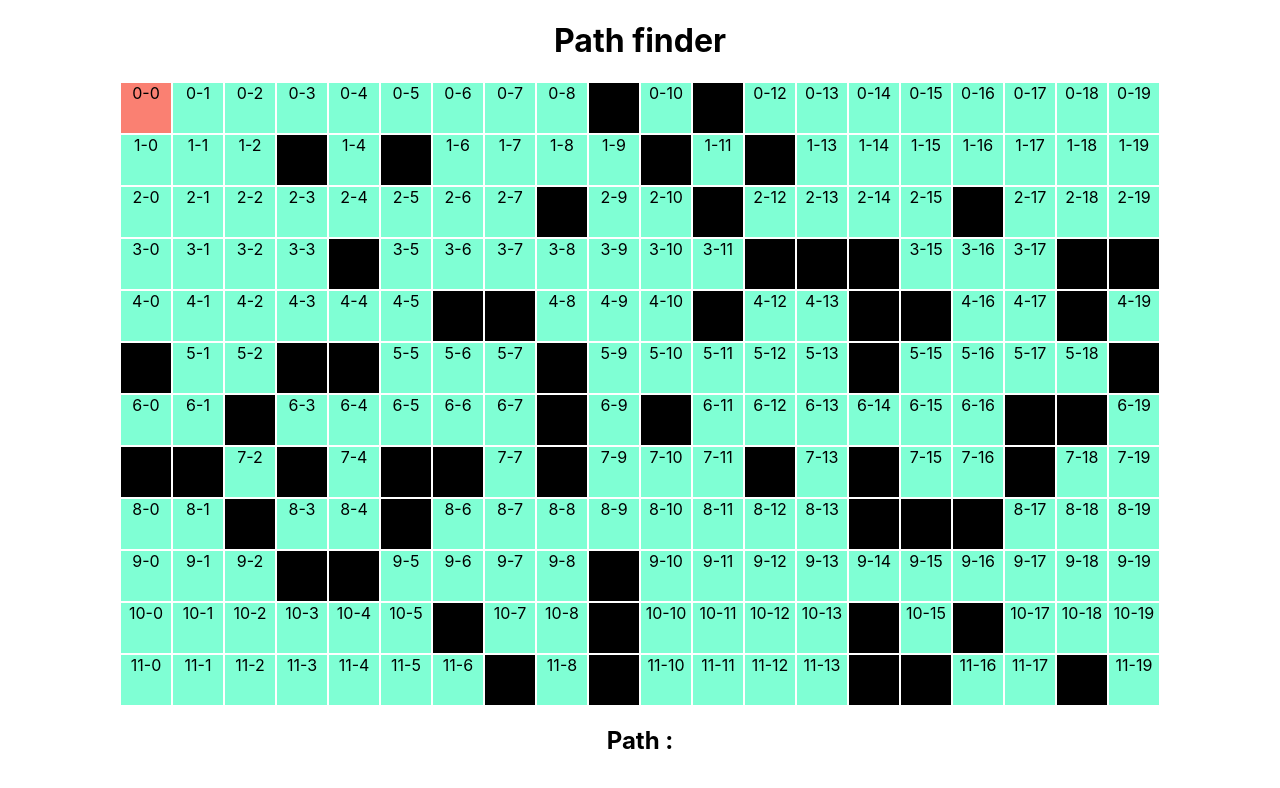
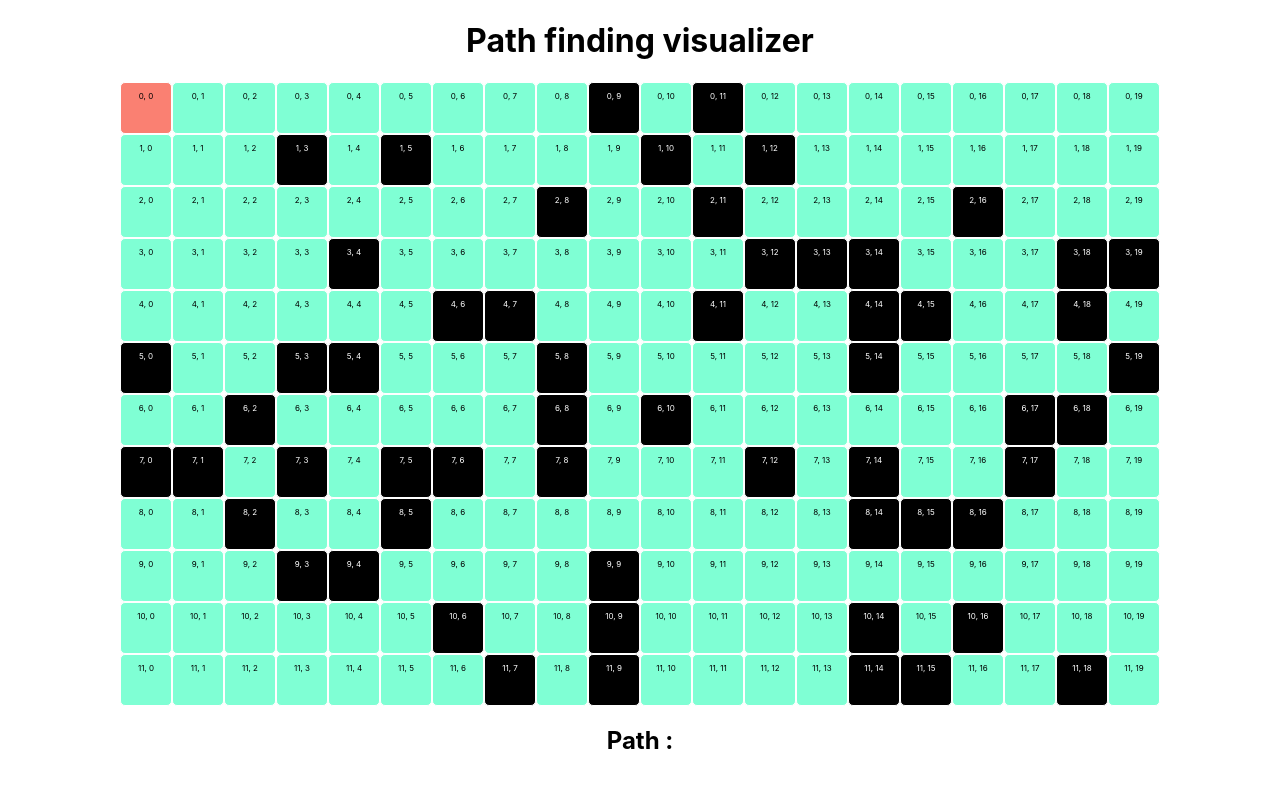
Before and after one commit to 0x4bd0/path-finding-visualizer, a React (Create React App) app: page / in a window 1280 px wide. Shown: the top 788 px of the page. Built offline with nearby package versions, Linux system fonts and the light colour scheme.

Commit message:
added some style

```diff
--- a/src/comps/bloc.jsx
+++ b/src/comps/bloc.jsx
@@ -19,7 +19,7 @@ const Bloc = ({ props }) => {
 			className={`bloc ${meClasse} ${inPath} ${isWall}`}
 			id={`bloc-${rowIndex}-${colIndex}`}
 		>
-			{`${rowIndex}-${colIndex}`}
+			<p className='xyp'>{`${rowIndex}, ${colIndex}`}</p>
 		</div>
 	);
 };
--- a/src/comps/pathFinder.jsx
+++ b/src/comps/pathFinder.jsx
@@ -136,7 +136,7 @@ const PathFinder = () => {
 	);
 	return (
 		<div className='pContainer'>
-			<h1>Path finder</h1>
+			<h1>Path finding visualizer</h1>
 			<div className='board'>{renderBlocs}</div>
 			{cantFindPath && <h2 className='noPath'>Can't Find a Path</h2>}
 			{!cantFindPath && path && (
@@ -145,12 +145,9 @@ const PathFinder = () => {
 					<p>
 						{path
 
-
 							.map((item) => `[${item.x}, ${item.y}]`)
 
-
 							.reverse()
-
 
 							.join(', ')}
 					</p>
--- a/src/index.css
+++ b/src/index.css
@@ -14,11 +14,16 @@ code {
 }
 
 
+*{
+  font: 'Ubuntu'
+}
+
 .bloc {
   height: 50px;
   width: 50px;
   background-color: aquamarine;
   border: 1px solid white;
+  border-radius: 5px;
 }
 
 .blocRow {
@@ -49,8 +54,13 @@ code {
 
 .isWall {
   background-color: black;
+  color: white;
 }
 
 .noPath{
   color: red;
 }
+
+.xyp{
+  font-size: 50%;
+}
```
